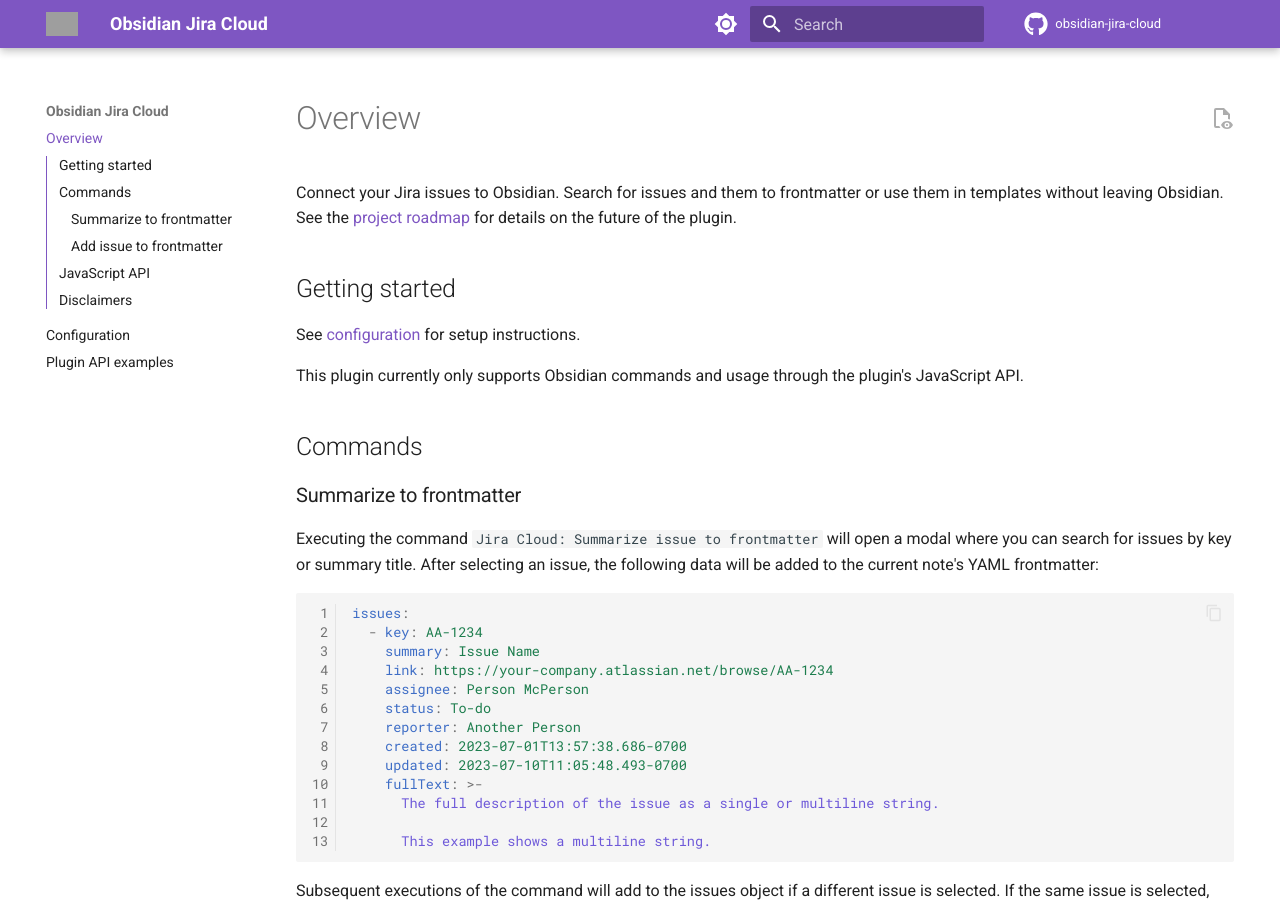
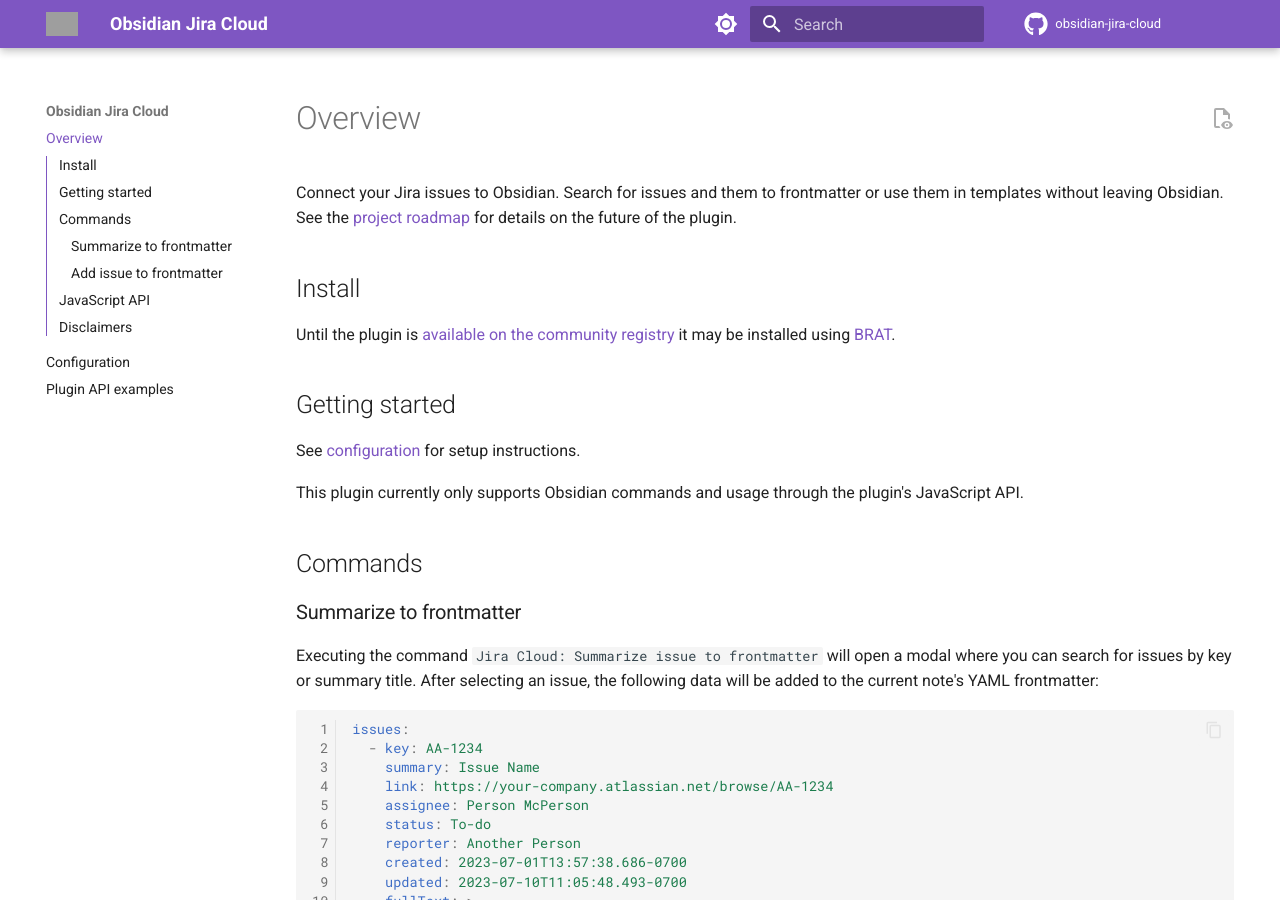
Before and after one commit to nathonius/obsidian-jira-cloud, an MkDocs documentation site: the page built from doc/docs/index.md, in a window 1280 px wide and 900 px high. Built offline with MkDocs 1.6.1 and Material for MkDocs 9.7.7, drawn with Linux system fonts in a browser that asks for light colours; comment, search, counter and statistics services are not loaded; grey boxes are pictures that could not be loaded.

Commit message:
doc: add install instruction

```diff
--- a/doc/docs/index.md
+++ b/doc/docs/index.md
@@ -1,6 +1,10 @@
 # Overview
 
 Connect your Jira issues to Obsidian. Search for issues and them to frontmatter or use them in templates without leaving Obsidian. See the [project roadmap](https://github.com/users/OfficerHalf/projects/5) for details on the future of the plugin.
+
+## Install
+
+Until the plugin is [available on the community registry](https://github.com/obsidianmd/obsidian-releases/pull/2147/) it may be installed using [BRAT](https://github.com/TfTHacker/obsidian42-brat).
 
 ## Getting started
 
```
